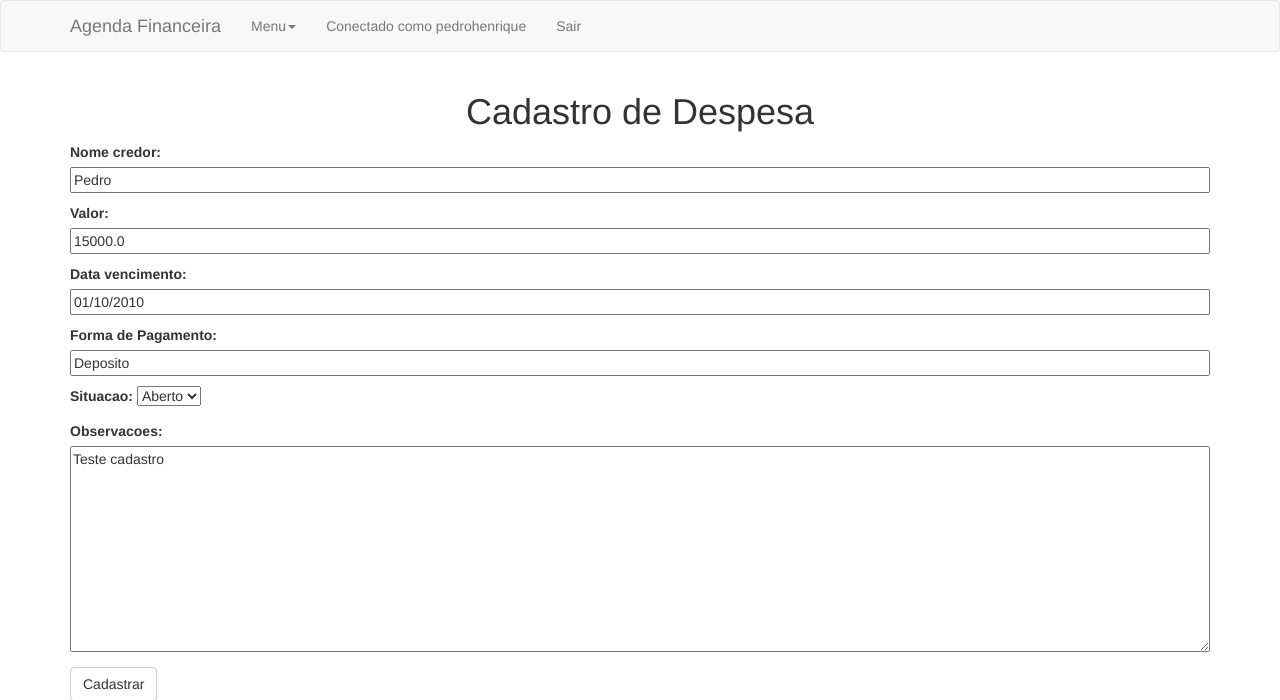
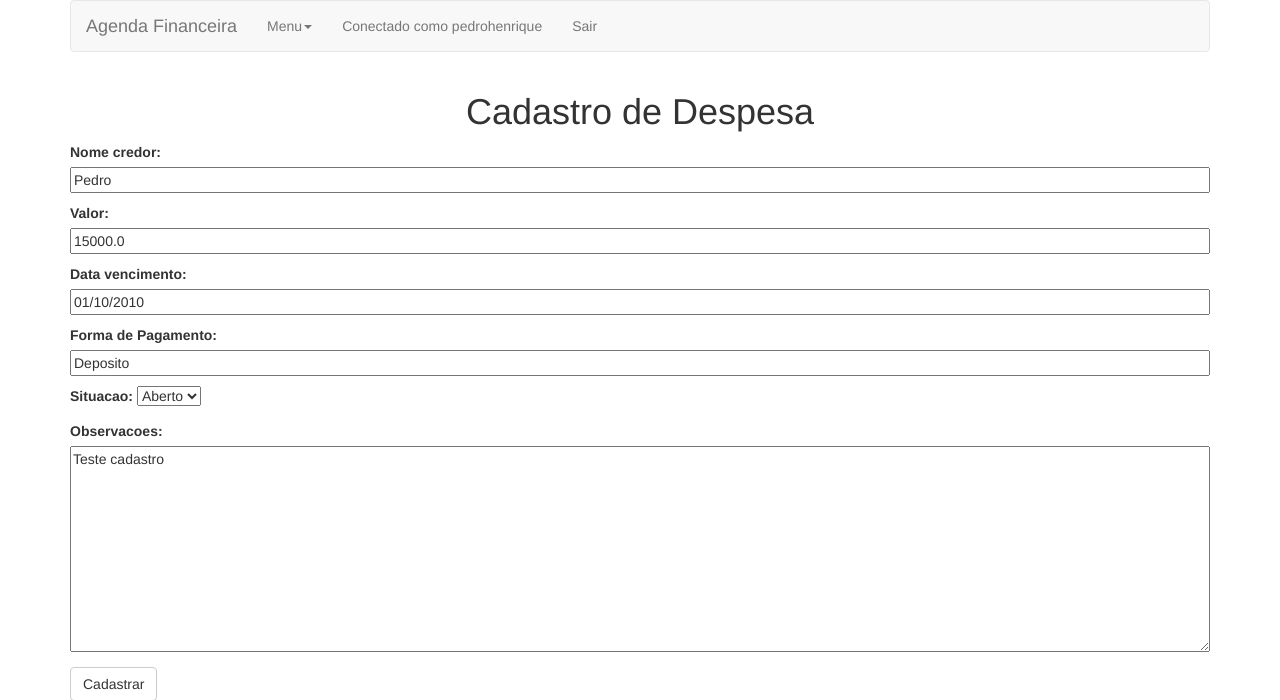
Before and after one commit to phgsilva/agenda-financeira, a Django app: a page that uses agendaFinanceiraApp/templates/agendaFinanceiraApp/base.html in a window 1280 px wide. Shown: the top 700 px of the page. Run offline with Django 3.2, Linux system fonts and the light colour scheme; a user stored in the database is signed in; data comes from the database, SQL or seed files in the repository; some libraries are stand-ins or nearby versions.

Commit message:
ajuste interface header base

```diff
--- a/agendaFinanceiraApp/templates/agendaFinanceiraApp/base.html
+++ b/agendaFinanceiraApp/templates/agendaFinanceiraApp/base.html
@@ -12,8 +12,10 @@
     <link rel="stylesheet" href="{% static 'css\agendaFianceira.css' %}">
 </head>
 <body>
+    <div class="container">
+        <header class="row">
+        <div class="col-md-12">
         <nav class="navbar navbar-default">
-            <div class="container">
                 <div class="navbar-header">
                     <a class="navbar-brand" href="{% url 'menu' %}">Agenda Financeira</a>
                 </div>
@@ -34,8 +36,11 @@
                         <li><p class="navbar-text navbar-left">Conectado como  {{ request.user.username }}</p></li>
                         <li><a href="{% url 'sair' %}">Sair</a></li>
                     </ul>
-            </div>
+                </div>
         </nav>
+        </div>
+        </header>
+    </div>
     <div class="content container">
         {% block content %}
         {% endblock %}
```
